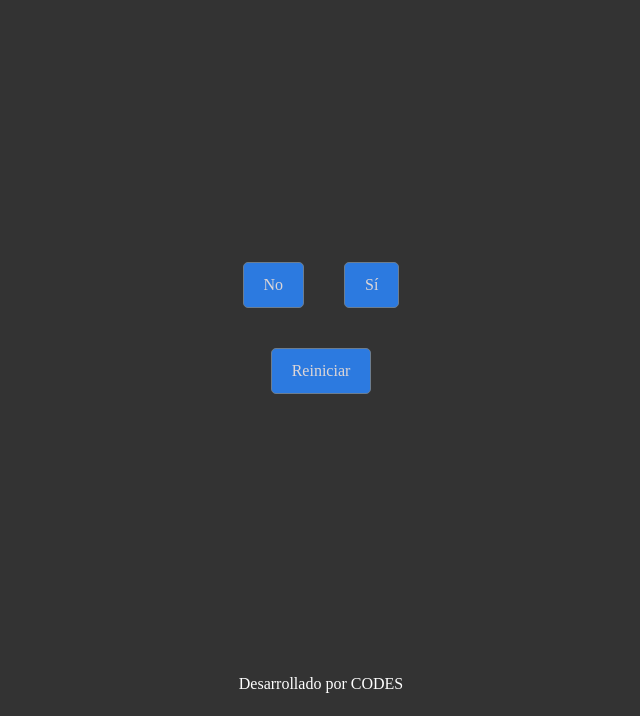
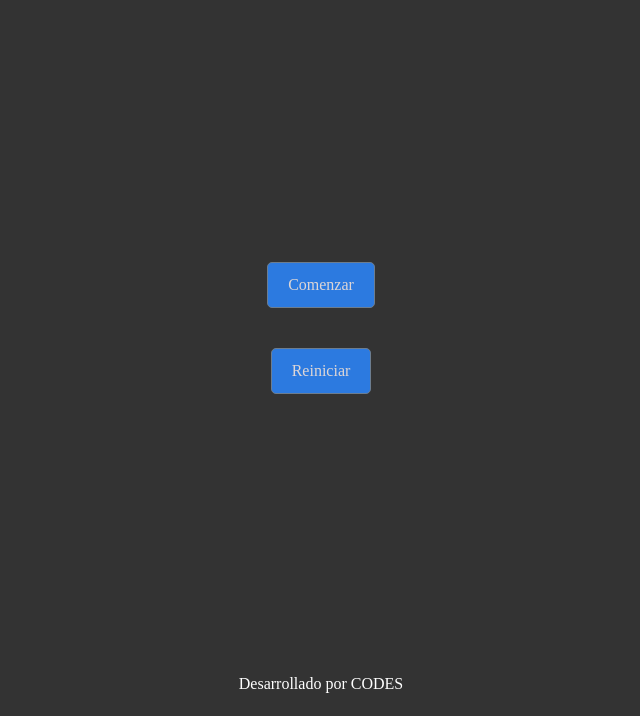
Before and after one commit to Ggaita/undeaenunacaja, a plain HTML site: page index.html in a window 1280 px wide. Both pictures are taken after a click on the button "Iniciar". Shown: the part 84-800 px from the top of the page, without its empty margins (319-959 px from the left). Drawn offline with Linux system fonts and the light colour scheme.

Commit message:
semiautomatico

```diff
--- a/index.js
+++ b/index.js
@@ -3,23 +3,94 @@ const opcionesDiv = document.getElementById("opciones");
 const btnInicio = document.getElementById("btnInicio");
 const btnReiniciar = document.getElementById("btnReiniciar");
 
-// 🌳 estados
+// COMIENZO Spech Synthesis
 const historia = {
-  inicioOpciones: {
+  inicio: {
     audio: "./src/inicio.mp3",
     opciones: [
-      { texto: "No", siguiente: "inicioOpciones" },
-      { texto: "Sí", siguiente: "parte2" }
+      { texto: "Comenzar", siguiente: "inicioOpciones" }
     ]
   },
 
-  parte2: {
+
+//INICIO -- Modos de Simulacion (Automatico o Semiautomatico) Pahts para cada uno de los modos
+
+  inicioOpciones: {
+    opciones: [
+      { texto: "Automatico", siguiente: "automatico" },
+      { texto: "Semiautomatico", siguiente: "semiautomatico" }
+    ]
+  },
+
+//FIN -- Opciones para cada uno de los modos (Automatico o Semiautomatico) Pahts para cada uno de los modos
+
+
+//INICIO -- Modo Automatico
+  automatico: {
+    audio: "./src/automatico.mp3",
+    opciones: [
+      { texto: "Comenzar", siguiente: "etapaparches" }
+    ]
+  },
+
+//FIN -- Modo Automatico
+
+//INICIO -- Modo Semiautomatico
+
+  semiautomatico: {
     audio: "./src/semiautomatico.mp3",
     opciones: [
-      { texto: "No", siguiente: "inicioOpciones" },
-      { texto: "Sí", siguiente: "final" }
+      { texto: "Comenzar", siguiente: "etapaParches" }
     ]
   },
+
+//FIN -- Modo Semiautomatico
+
+
+//INICIO -- Modos Compartidos (Automatico y Semiautomatico)
+
+  etapaParches: {
+    audio: "./src/comienzo.mp3",
+    opciones: [
+      { texto: "No", siguiente: "etapaParches", clase: "btn-rojo" },
+      { texto: "Sí", siguiente: "analisisRitmo", clase:"btn-verde" }
+    ]
+  },
+
+  analisisRitmo: {
+    audio: "./src/analizandoRitmo.mp3",
+    opciones: [
+      { texto: "No Desfibrilable", siguiente: "ritmoNoDesfibrilable"},
+      { texto: "Desfibrilable", siguiente: "ritmoDesfibrilable"}
+    ]
+  },
+
+  ritmoDesfibrilable: {
+    audio: "./src/descargaNecesaria.mp3",
+    opciones: [
+      { texto: "NO Siguen Indicaciones", siguiente: "ritmoDesfibrilable", clase: "btn-rojo" },
+      { texto: "Siguen Indicaciones", siguiente: "metronomo", clase:"btn-verde" }
+    ]
+  },
+
+  ritmoNoDesfibrilable: {
+    audio: "./src/ritmoNoDesfibrilable.mp3",
+    opciones: [
+      { texto: "No Siguen la RCP", siguiente: "ritmoNoDesfibrilable", clase: "btn-rojo" },
+      { texto: "Síguen la RCP", siguiente: "metronomo", clase:"btn-verde" }
+    ]
+  },
+
+  metronomo: {
+    audio: "./src/metronomo120min2.mp3",
+    opciones: [
+      { texto: "Siguen el Ritmo", siguiente: "final", clase:"btn-verde" }
+    ]
+  },
+
+
+//FIN -- Modos Compartidos (Automatico y Semiautomatico)
+
 
   final: {
     audio: "./src/final.mp3",
@@ -45,9 +116,24 @@ function cambiarEstado(estado) {
 
   opcionesDiv.innerHTML = "";
 
+  // 👉 SOLO para metronomo
+  if (estado === "metronomo") {
+    audio.onended = () => {
+      cambiarEstado("analisisRitmo");
+    };
+  } else {
+    audio.onended = null; // limpiar para otros estados
+  }
+
 nodo.opciones.forEach(op => {
   const btn = document.createElement("button");
   btn.textContent = op.texto;
+
+  // 👉 agregar clase si está definida
+  if (op.clase) {
+    btn.classList.add(op.clase);
+  }
+
   btn.onclick = () => cambiarEstado(op.siguiente);
   opcionesDiv.appendChild(btn);
 });
@@ -59,7 +145,7 @@ function empezar() {
   opcionesDiv.style.display = "block";
   btnReiniciar.style.display = "block";
 
-  cambiarEstado("inicioOpciones");
+  cambiarEstado("inicio");
 }
 
 // 🔁 reiniciar (NO vuelve al botón inicial)
--- a/styles.css
+++ b/styles.css
@@ -30,6 +30,18 @@ button {
     height: auto;
 }
 
+.btn-rojo {
+  background-color: red;
+  color: white;
+}
+
+.btn-verde {
+  background-color: green;
+  color: white;
+}
+
+
+
 footer {
         background-color: #333;
     color: white;
```
Lines whose indentation alone changed are shown as unchanged.
